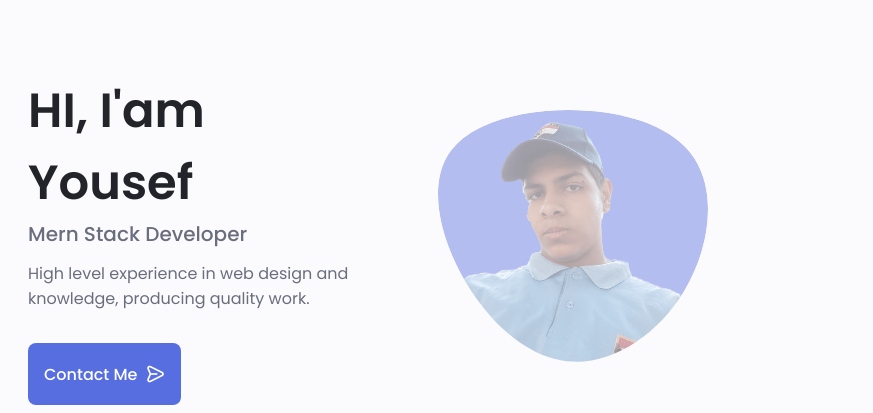
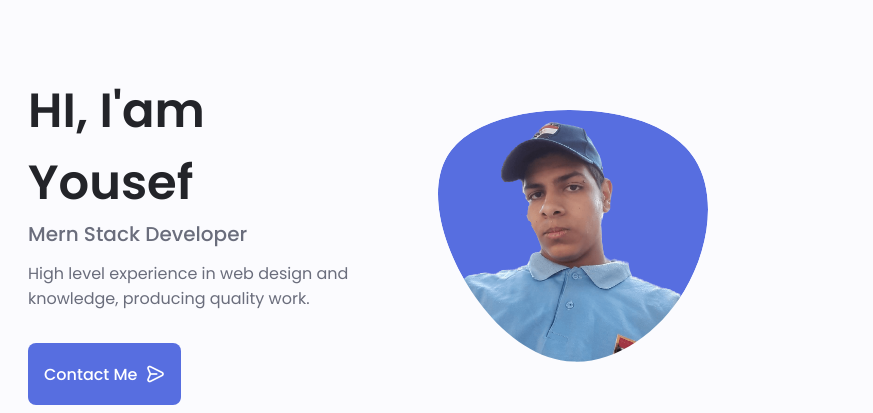
Before and after one commit to AlTarek1/Portofolio, a plain HTML site: page index.html in a window 1280 px wide. Shown: the part 109-522 px from the top of the page, 280-1153 px from the left. Drawn offline with nearby package versions, Linux system fonts and the light colour scheme.

Commit message:
fix commit

```diff
--- a/index.html
+++ b/index.html
@@ -101,7 +101,7 @@
                 xmlns="http://www.w3.org/2000/svg"
                 xmlns:xlink="http://www.w3.org/1999/xlink"
               >
-                <mask id="mask0">
+                <mask id="mask0" mask-type="alpha">
                   <path
                     d="M190.312 36.4879C206.582 62.1187 201.309 102.826 182.328 134.186C163.346 165.547
                   130.807 187.559 100.226 186.353C69.6454 185.297 41.0228 161.023 21.7403 129.362C2.45775
```
